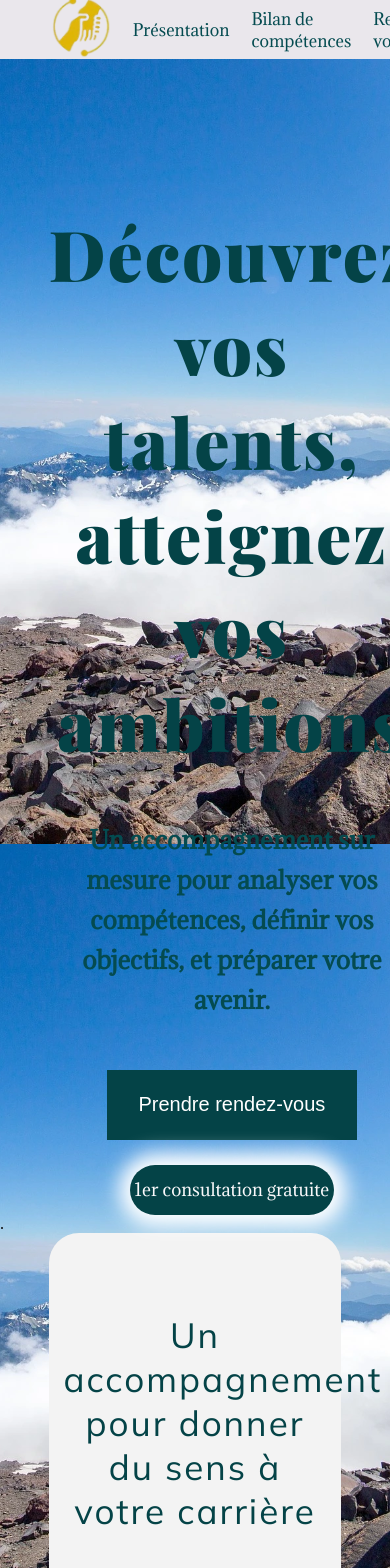
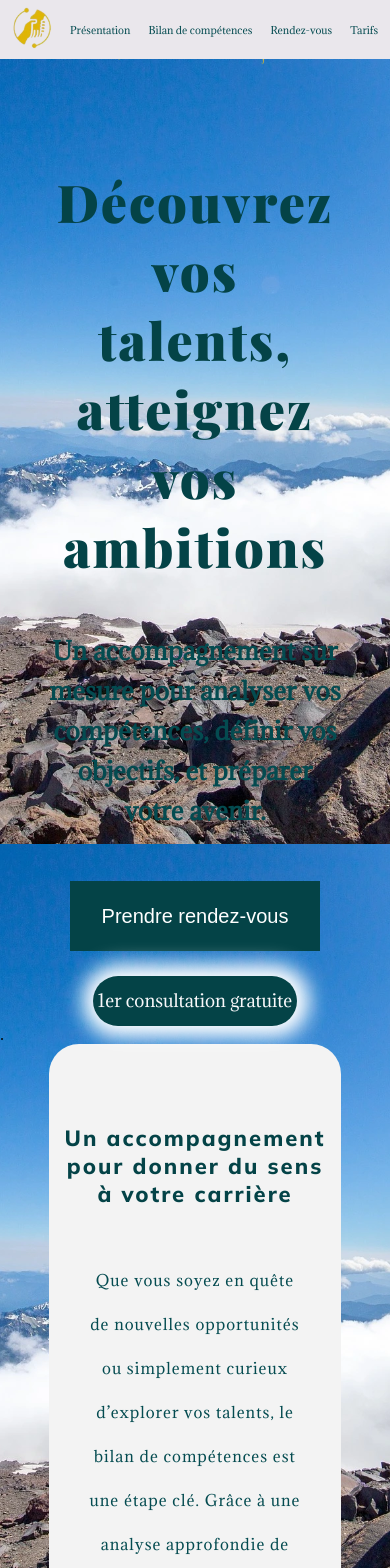
Before and after one commit to riku59/projection, a React (Create React App) app: page / in a window 390 px wide. Shown: the top 1568 px of the page. Built offline with nearby package versions, Linux system fonts and the light colour scheme.

Commit message:
mise en place du format mobile sur la page accueil

```diff
--- a/src/styles/components/_nav.scss
+++ b/src/styles/components/_nav.scss
@@ -69,4 +69,29 @@
       }
     }
   }
+  @media (max-width: 768px) {
+    .container_nav {
+      width: 90%;
+      ul {
+        gap: 10px;
+        a {
+          font-size: 12px;
+        }
+        img {
+          width: 40px;
+        }
+      }
+    }
+  }
+  @media (max-width: 470px) {
+    .container_nav {
+      width: 95%;
+      ul {
+        gap: 10px;
+        a {
+          font-size: 10px;
+        }
+      }
+    }
+  }
 }
--- a/src/styles/pages/_about.scss
+++ b/src/styles/pages/_about.scss
@@ -45,7 +45,8 @@
       margin-bottom: 50px;
 
       img {
-        width: 400px;
+        max-width: 500px;
+        width: 50%;
         border-radius: 1500px;
         background-position: center;
         background-size: cover;
--- a/src/styles/pages/_accueil.scss
+++ b/src/styles/pages/_accueil.scss
@@ -117,6 +117,7 @@
       gap: 50px;
       flex-wrap: wrap;
       justify-content: center;
+      overflow: hidden;
 
       .card {
         padding: 20px;
@@ -176,7 +177,7 @@
     justify-content: center;
     width: 75%;
     margin: 50px auto;
-    padding-bottom: 80px;
+
     background: #f3f3f3;
     p {
       text-align: center;
@@ -195,4 +196,36 @@
       }
     }
   }
+  @media (max-width: 768px) {
+    .header {
+      .header_txt {
+        .logo_complet {
+          width: 90%;
+          margin: 0 auto 100px;
+        }
+        h1 {
+          font-size: 52px;
+        }
+      }
+    }
+    h2 {
+      font-size: 22px;
+      font-weight: 800;
+    }
+    .approche_accueil {
+      p {
+        line-height: 44px;
+      }
+    }
+    .service {
+      .service-cards {
+        .card {
+          .circle-container {
+            width: 85px;
+            height: 85px;
+          }
+        }
+      }
+    }
+  }
 }
--- a/src/styles/pages/_bilan.scss
+++ b/src/styles/pages/_bilan.scss
@@ -78,3 +78,5 @@
     gap: 5px;
   }
 }
+@media (max-width: 768px) {
+}
--- a/src/styles/pages/_rendezVous.scss
+++ b/src/styles/pages/_rendezVous.scss
@@ -87,4 +87,11 @@
       opacity: 0.9;
     }
   }
+  @media (max-width: 768px) {
+    .Container {
+      grid-template-rows: 1fr 1fr;
+      grid-template-columns: 1fr;
+      gap: 25px;
+    }
+  }
 }
--- a/src/styles/pages/_tarifs.scss
+++ b/src/styles/pages/_tarifs.scss
@@ -91,6 +91,7 @@
     padding: 30px 15px;
 
     .txt_prix {
+      padding: 50px 35px;
       .pricing-table {
         th,
         td {
@@ -98,6 +99,11 @@
           font-size: 1rem;
         }
       }
+      .intro {
+        padding: 10px;
+        font-size: 15px;
+        text-align: left;
+      }
     }
   }
 }
```
